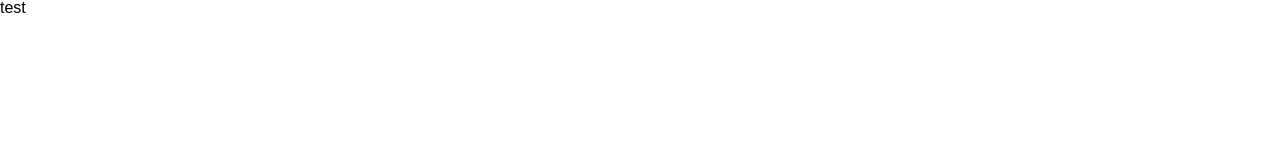
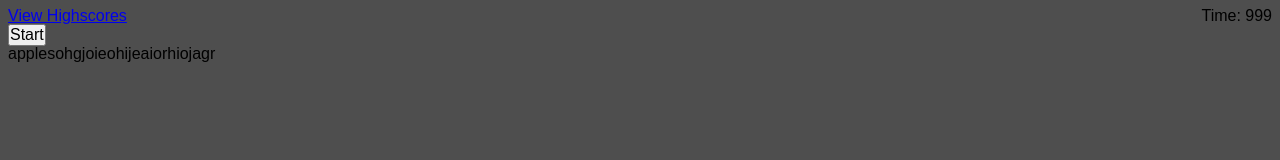
Before and after one commit to brandonnorsworthy/uta-code-quiz, a plain HTML site: page index.html in a window 1280 px wide. Drawn offline with Linux system fonts and the light colour scheme.

Commit message:
styled some added header elements and added base body

```diff
--- a/assets/css/style.css
+++ b/assets/css/style.css
@@ -0,0 +1,18 @@
+header {
+    width: 100%;
+    display: flex;
+    justify-content: space-between;
+}
+
+body {
+    margin: 0.5rem;
+    background: rgb(78, 78, 78);
+}
+
+body div {
+    width: 100%;
+}
+
+.align-right {
+    justify-content: flex-end;
+}
--- a/assets/js/script.js
+++ b/assets/js/script.js
@@ -1,6 +1,10 @@
-questionObj = {
+//html elements
+
+
+//global variables
+questionObj = { //question object that holds all the parts of questions
     questions: [`click yes`, `click no`, `first answer`, `answers of question 1 and question 2`],
-    correctAnswer: [`yes`, `no`, `incorrect`, `yes no`],
+    correctAnswers: [`yes`, `no`, `incorrect`, `yes no`],
     answers: [ //answers are in a 2d array because multiple answers for 1 questions
         [`no`, `no`, `yes`, `no`],
         [`no`, `yes`, `maybe`, `click this`],
--- a/index.html
+++ b/index.html
@@ -10,7 +10,17 @@
     <link rel="stylesheet" href="./assets/css/style.css">
 </head>
 <body>
-    <p>test</p>
+    <header>
+        <a href="#">View Highscores</a>
+        <p class="align-right">Time: 999</p>
+    </header>
+    <button id="start">Start</button>
+    <div> <!-- div holding questions and stuff -->
+        <p>applesohgjoieohijeaiorhiojagr</p>
+        <ul>
+            <!-- dynamically fill this with list items containing answers -->
+        </ul>
+    </div>
     <script src="./assets/js/script.js"></script>
 </body>
 </html>
```
